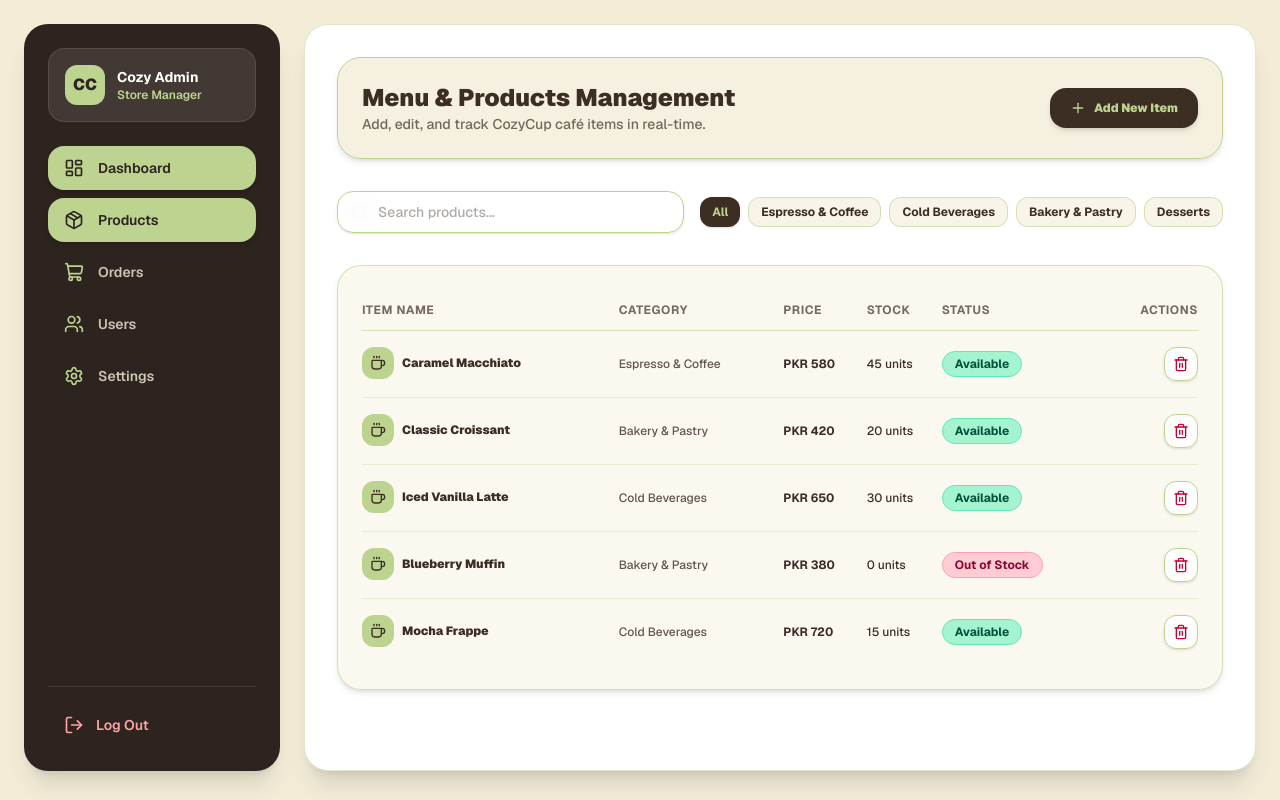
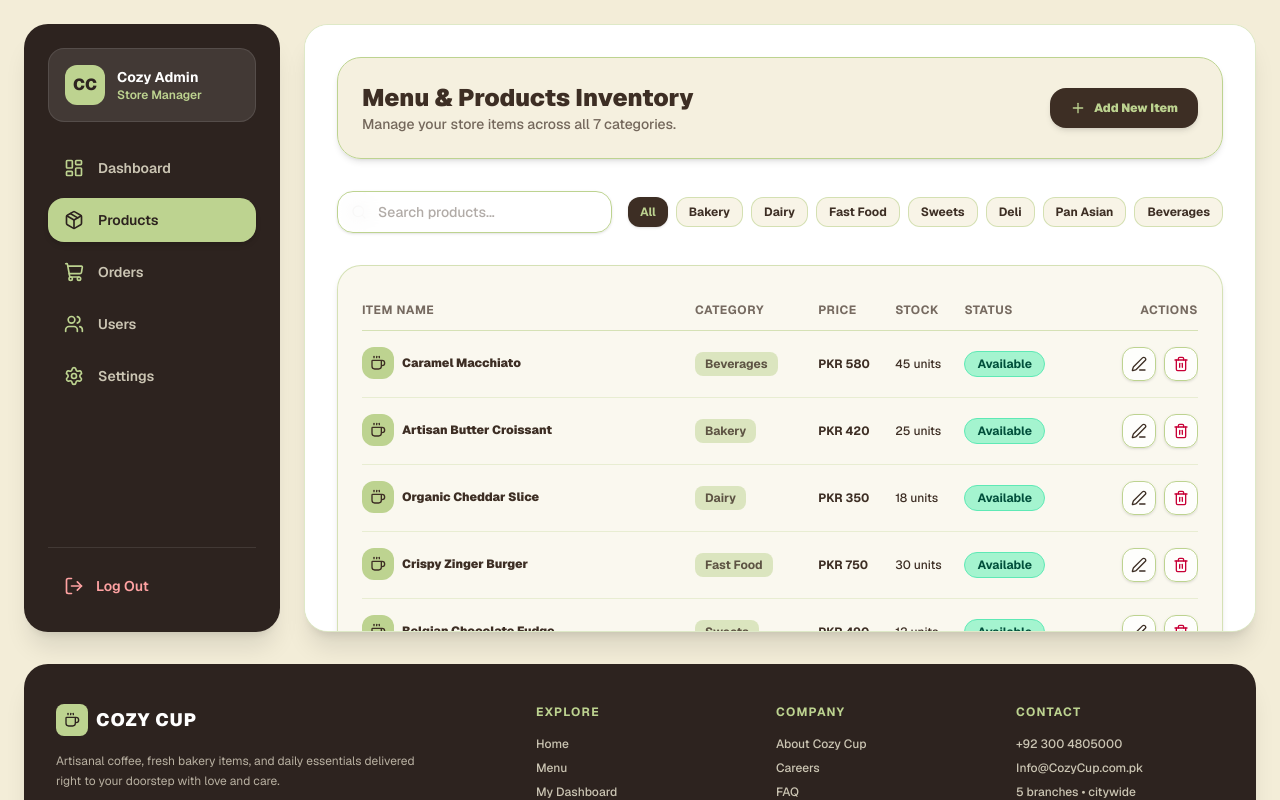
Before and after one commit to Hadiqa-Ehsan/CozyCup, a Next.js app: page /admin/products in a window 1280 px wide. Shown: the top 800 px of the page. Built offline with nearby package versions, Linux system fonts and the light colour scheme.

Commit message:
Fix active navigation route highlighting in admin layout

```diff
--- a/src/app/admin/layout.tsx
+++ b/src/app/admin/layout.tsx
@@ -62,7 +62,7 @@ export default function AdminLayout({ children }: { children: React.ReactNode })
 
           <nav className="mt-6 flex-1 space-y-2">
             {navItems.map((item) => {
-              const isActive = pathname === item.href || pathname?.startsWith(item.href + "/");
+              const isActive = pathname === item.href;
               return (
                 <Link
                   key={item.href}
@@ -90,7 +90,7 @@ export default function AdminLayout({ children }: { children: React.ReactNode })
         </aside>
 
         {/* Main Content Card Area */}
-        <main className="flex-1 rounded-3xl bg-white p-6 lg:p-8 text-[#2D231F] shadow-xl border border-[#BDD390]/50">
+        <main className="flex-1 rounded-3xl bg-white p-6 lg:p-8 text-[#2D231F] shadow-xl border border-[#BDD390]/50 overflow-y-auto max-h-[calc(100vh-12rem)]">
           {children}
         </main>
       </div>
--- a/src/app/admin/products/page.tsx
+++ b/src/app/admin/products/page.tsx
@@ -1,7 +1,7 @@
 "use client";
 
 import { useState } from "react";
-import { Coffee, Plus, Search, Trash2, Edit3, Check, X, Tag, DollarSign, Package } from "lucide-react";
+import { Coffee, Plus, Search, Trash2, Edit3, X, Check } from "lucide-react";
 
 interface Product {
   id: number;
@@ -14,41 +14,85 @@ interface Product {
 
 export default function AdminProductsPage() {
   const [products, setProducts] = useState<Product[]>([
-    { id: 1, name: "Caramel Macchiato", category: "Espresso & Coffee", price: 580, stock: 45, status: "Available" },
-    { id: 2, name: "Classic Croissant", category: "Bakery & Pastry", price: 420, stock: 20, status: "Available" },
-    { id: 3, name: "Iced Vanilla Latte", category: "Cold Beverages", price: 650, stock: 30, status: "Available" },
-    { id: 4, name: "Blueberry Muffin", category: "Bakery & Pastry", price: 380, stock: 0, status: "Out of Stock" },
-    { id: 5, name: "Mocha Frappe", category: "Cold Beverages", price: 720, stock: 15, status: "Available" },
+    { id: 1, name: "Caramel Macchiato", category: "Beverages", price: 580, stock: 45, status: "Available" },
+    { id: 2, name: "Artisan Butter Croissant", category: "Bakery", price: 420, stock: 25, status: "Available" },
+    { id: 3, name: "Organic Cheddar Slice", category: "Dairy", price: 350, stock: 18, status: "Available" },
+    { id: 4, name: "Crispy Zinger Burger", category: "Fast Food", price: 750, stock: 30, status: "Available" },
+    { id: 5, name: "Belgian Chocolate Fudge", category: "Sweets", price: 490, stock: 12, status: "Available" },
+    { id: 6, name: "Smoked Turkey Deli Sandwich", category: "Deli", price: 680, stock: 10, status: "Available" },
+    { id: 7, name: "Teriyaki Chicken Bao", category: "Pan Asian", price: 820, stock: 15, status: "Available" },
   ]);
 
   const [searchTerm, setSearchTerm] = useState("");
   const [selectedCategory, setSelectedCategory] = useState("All");
 
-  // Form state for adding new product
+  const categories = ["All", "Bakery", "Dairy", "Fast Food", "Sweets", "Deli", "Pan Asian", "Beverages"];
+
+  // Add & Edit state
   const [isAdding, setIsAdding] = useState(false);
-  const [newName, setNewName] = useState("");
-  const [newCategory, setNewCategory] = useState("Espresso & Coffee");
-  const [newPrice, setNewPrice] = useState("");
-  const [newStock, setNewStock] = useState("");
+  const [editingId, setEditingId] = useState<number | null>(null);
 
-  const handleAddProduct = (e: React.FormEvent) => {
+  const [name, setName] = useState("");
+  const [category, setCategory] = useState("Beverages");
+  const [price, setPrice] = useState("");
+  const [stock, setStock] = useState("");
+
+  const handleOpenAdd = () => {
+    setEditingId(null);
+    setName("");
+    setCategory("Beverages");
+    setPrice("");
+    setStock("");
+    setIsAdding(true);
+  };
+
+  const handleOpenEdit = (product: Product) => {
+    setEditingId(product.id);
+    setName(product.name);
+    setCategory(product.category);
+    setPrice(product.price.toString());
+    setStock(product.stock.toString());
+    setIsAdding(true);
+  };
+
+  const handleSaveProduct = (e: React.FormEvent) => {
     e.preventDefault();
-    if (!newName || !newPrice || !newStock) return;
+    if (!name || !price || !stock) return;
 
-    const newItem: Product = {
-      id: Date.now(),
-      name: newName,
-      category: newCategory,
-      price: Number(newPrice),
-      stock: Number(newStock),
-      status: Number(newStock) > 0 ? "Available" : "Out of Stock",
-    };
+    if (editingId !== null) {
+      // Edit mode
+      setProducts(
+        products.map((p) =>
+          p.id === editingId
+            ? {
+                ...p,
+                name,
+                category,
+                price: Number(price),
+                stock: Number(stock),
+                status: Number(stock) > 0 ? "Available" : "Out of Stock",
+              }
+            : p
+        )
+      );
+    } else {
+      // Add mode
+      const newItem: Product = {
+        id: Date.now(),
+        name,
+        category,
+        price: Number(price),
+        stock: Number(stock),
+        status: Number(stock) > 0 ? "Available" : "Out of Stock",
+      };
+      setProducts([newItem, ...products]);
+    }
 
-    setProducts([newItem, ...products]);
-    setNewName("");
-    setNewPrice("");
-    setNewStock("");
     setIsAdding(false);
+    setEditingId(null);
+    setName("");
+    setPrice("");
+    setStock("");
   };
 
   const handleDelete = (id: number) => {
@@ -66,22 +110,22 @@ export default function AdminProductsPage() {
       {/* Header */}
       <header className="flex flex-col gap-4 rounded-3xl bg-[#F3EDD8]/80 p-6 backdrop-blur-[12px] border border-[#BDD390] shadow-md sm:flex-row sm:items-center sm:justify-between">
         <div>
-          <h1 className="text-2xl font-black text-[#3D2E24]">Menu & Products Management</h1>
-          <p className="text-sm font-medium text-[#3D2E24]/70">Add, edit, and track CozyCup café items in real-time.</p>
+          <h1 className="text-2xl font-black text-[#3D2E24]">Menu & Products Inventory</h1>
+          <p className="text-sm font-medium text-[#3D2E24]/70">Manage your store items across all 7 categories.</p>
         </div>
         <button
-          onClick={() => setIsAdding(!isAdding)}
+          onClick={handleOpenAdd}
           className="flex items-center gap-2 rounded-2xl bg-[#3D2E24] text-[#BDD390] px-5 py-3 text-xs font-black shadow-md hover:brightness-110 transition-all"
         >
-          <Plus className="h-4 w-4" /> {isAdding ? "Close Form" : "Add New Item"}
+          <Plus className="h-4 w-4" /> Add New Item
         </button>
       </header>
 
-      {/* Add Product Inline Form Drawer */}
+      {/* Add / Edit Form Modal/Drawer */}
       {isAdding && (
-        <form onSubmit={handleAddProduct} className="rounded-3xl bg-[#F3EDD8] p-6 border-2 border-[#3D2E24]/20 shadow-xl space-y-4 animate-in fade-in slide-in-from-top-4 duration-300">
+        <form onSubmit={handleSaveProduct} className="rounded-3xl bg-[#F3EDD8] p-6 border-2 border-[#3D2E24]/20 shadow-xl space-y-4 animate-in fade-in slide-in-from-top-4 duration-300">
           <h3 className="text-lg font-black text-[#3D2E24] flex items-center gap-2">
-            <Coffee className="h-5 w-5" /> Add New Café Item
+            <Coffee className="h-5 w-5" /> {editingId !== null ? "Edit Product Item" : "Add New Product"}
           </h3>
           <div className="grid grid-cols-1 gap-4 sm:grid-cols-4">
             <div>
@@ -89,8 +133,8 @@ export default function AdminProductsPage() {
               <input
                 type="text"
                 placeholder="e.g. Spanish Latte"
-                value={newName}
-                onChange={(e) => setNewName(e.target.value)}
+                value={name}
+                onChange={(e) => setName(e.target.value)}
                 className="w-full rounded-xl border border-[#BDD390] bg-white/80 p-2.5 text-sm font-medium focus:outline-none"
                 required
               />
@@ -98,14 +142,13 @@ export default function AdminProductsPage() {
             <div>
               <label className="block text-xs font-bold text-[#3D2E24]/70 mb-1">Category</label>
               <select
-                value={newCategory}
-                onChange={(e) => setNewCategory(e.target.value)}
+                value={category}
+                onChange={(e) => setCategory(e.target.value)}
                 className="w-full rounded-xl border border-[#BDD390] bg-white/80 p-2.5 text-sm font-medium focus:outline-none"
               >
-                <option value="Espresso & Coffee">Espresso & Coffee</option>
-                <option value="Cold Beverages">Cold Beverages</option>
-                <option value="Bakery & Pastry">Bakery & Pastry</option>
-                <option value="Desserts">Desserts</option>
+                {categories.filter(c => c !== "All").map((cat) => (
+                  <option key={cat} value={cat}>{cat}</option>
+                ))}
               </select>
             </div>
             <div>
@@ -113,19 +156,19 @@ export default function AdminProductsPage() {
               <input
                 type="number"
                 placeholder="550"
-                value={newPrice}
-                onChange={(e) => setNewPrice(e.target.value)}
+                value={price}
+                onChange={(e) => setPrice(e.target.value)}
                 className="w-full rounded-xl border border-[#BDD390] bg-white/80 p-2.5 text-sm font-medium focus:outline-none"
                 required
               />
             </div>
             <div>
-              <label className="block text-xs font-bold text-[#3D2E24]/70 mb-1">Initial Stock Units</label>
+              <label className="block text-xs font-bold text-[#3D2E24]/70 mb-1">Stock Units</label>
               <input
                 type="number"
                 placeholder="25"
-                value={newStock}
-                onChange={(e) => setNewStock(e.target.value)}
+                value={stock}
+                onChange={(e) => setStock(e.target.value)}
                 className="w-full rounded-xl border border-[#BDD390] bg-white/80 p-2.5 text-sm font-medium focus:outline-none"
                 required
               />
@@ -143,13 +186,13 @@ export default function AdminProductsPage() {
               type="submit"
               className="rounded-xl bg-[#3D2E24] text-[#BDD390] px-6 py-2 text-xs font-black shadow-md"
             >
-              Save Item
+              {editingId !== null ? "Update Item" : "Save Item"}
             </button>
           </div>
         </form>
       )}
 
-      {/* Filter and Search Bar */}
+      {/* Search and Category Filter Pills */}
       <div className="flex flex-col gap-4 sm:flex-row sm:items-center sm:justify-between">
         <div className="relative flex-1 max-w-md">
           <Search className="absolute left-3.5 top-1/2 h-4 w-4 -translate-y-1/2 text-[#3D2E24]/50" />
@@ -162,9 +205,9 @@ export default function AdminProductsPage() {
           />
         </div>
 
-        {/* Category Filter Pills */}
+        {/* 7 Categories Filter Pills */}
         <div className="flex flex-wrap gap-2">
-          {["All", "Espresso & Coffee", "Cold Beverages", "Bakery & Pastry", "Desserts"].map((cat) => (
+          {categories.map((cat) => (
             <button
               key={cat}
               onClick={() => setSelectedCategory(cat)}
@@ -198,7 +241,7 @@ export default function AdminProductsPage() {
               {filteredProducts.length === 0 ? (
                 <tr>
                   <td colSpan={6} className="py-8 text-center text-xs text-[#3D2E24]/60">
-                    No items found matching your search.
+                    No items found matching your filters.
                   </td>
                 </tr>
               ) : (
@@ -210,7 +253,9 @@ export default function AdminProductsPage() {
                       </div>
                       {product.name}
                     </td>
-                    <td className="py-4 text-xs font-medium text-[#3D2E24]/80">{product.category}</td>
+                    <td className="py-4 text-xs font-medium text-[#3D2E24]/80">
+                      <span className="bg-[#BDD390]/50 px-2.5 py-1 rounded-lg font-bold">{product.category}</span>
+                    </td>
                     <td className="py-4 text-xs font-bold text-[#3D2E24]">PKR {product.price}</td>
                     <td className="py-4 text-xs font-medium text-[#3D2E24]">{product.stock} units</td>
                     <td className="py-4 text-xs">
@@ -225,6 +270,13 @@ export default function AdminProductsPage() {
                       </span>
                     </td>
                     <td className="py-4 text-right space-x-2">
+                      <button
+                        onClick={() => handleOpenEdit(product)}
+                        className="rounded-xl bg-white/80 p-2 text-[#3D2E24] hover:bg-[#3D2E24] hover:text-[#BDD390] transition-all shadow-sm border border-[#BDD390]"
+                        title="Edit Item"
+                      >
+                        <Edit3 className="h-4 w-4" />
+                      </button>
                       <button
                         onClick={() => handleDelete(product.id)}
                         className="rounded-xl bg-white/80 p-2 text-rose-700 hover:bg-rose-700 hover:text-white transition-all shadow-sm border border-[#BDD390]"
```
